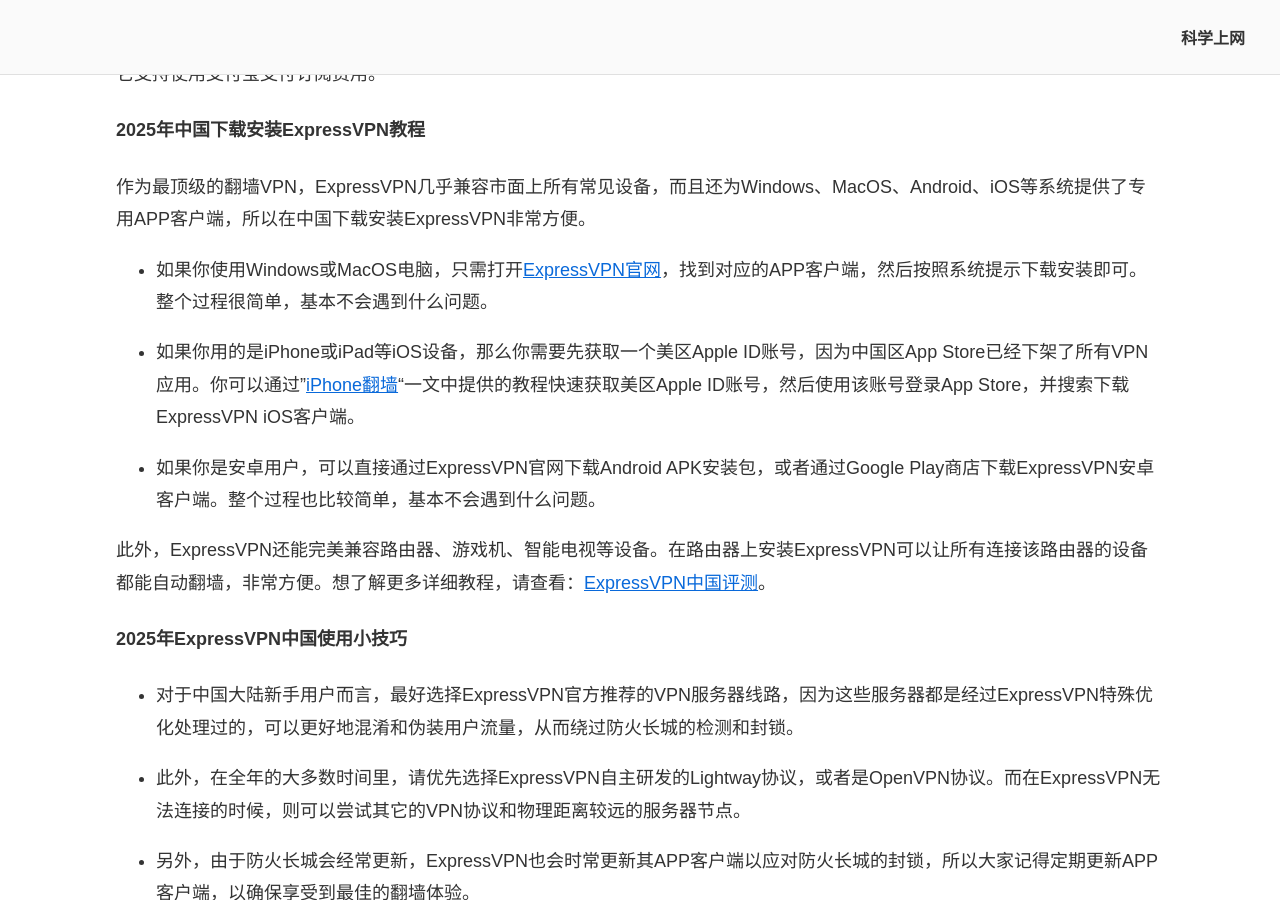
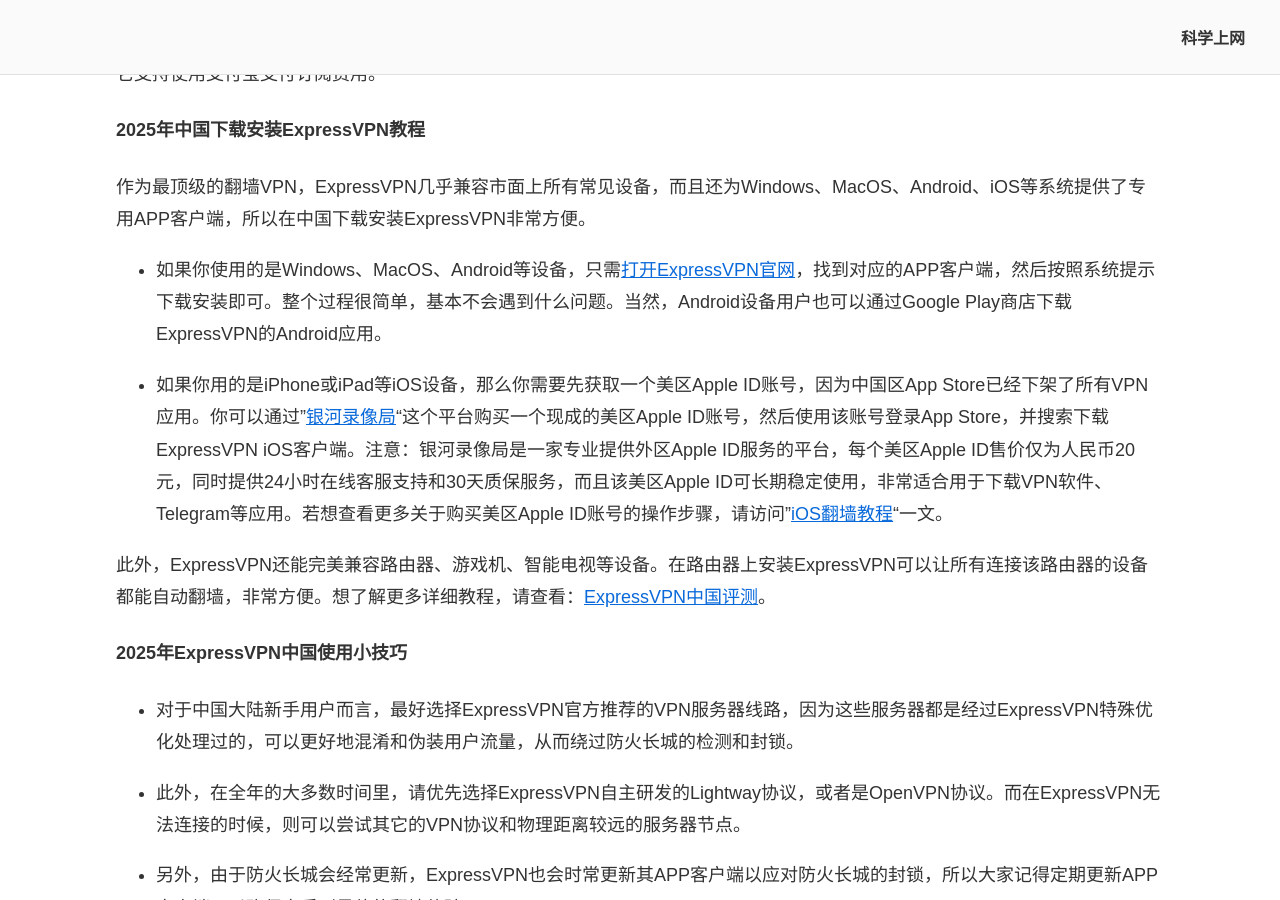
Before and after one commit to chinavpns/chinavpns.github.io, a Jekyll site: the page built from index.md, in a window 1280 px wide and 900 px high, scrolled down 12169 px. Built offline with Jekyll 4.4.1, drawn with Linux system fonts in a browser that asks for light colours.

Commit message:
Update index.md

```diff
--- a/index.md
+++ b/index.md
@@ -190,11 +190,9 @@
 
 作为最顶级的翻墙VPN，ExpressVPN几乎兼容市面上所有常见设备，而且还为Windows、MacOS、Android、iOS等系统提供了专用APP客户端，所以在中国下载安装ExpressVPN非常方便。
 
-* 如果你使用Windows或MacOS电脑，只需打开<a href="https://wallvpn.com/go/expressvpn/">ExpressVPN官网</a>，找到对应的APP客户端，然后按照系统提示下载安装即可。整个过程很简单，基本不会遇到什么问题。
+* 如果你使用的是Windows、MacOS、Android等设备，只需<a href="https://wallvpn.com/go/expressvpn/">打开ExpressVPN官网</a>，找到对应的APP客户端，然后按照系统提示下载安装即可。整个过程很简单，基本不会遇到什么问题。当然，Android设备用户也可以通过Google Play商店下载ExpressVPN的Android应用。
 
-* 如果你用的是iPhone或iPad等iOS设备，那么你需要先获取一个美区Apple ID账号，因为中国区App Store已经下架了所有VPN应用。你可以通过"<a href="https://github.com/chinavpns/iosvpn.github.io">iPhone翻墙</a>"一文中提供的教程快速获取美区Apple ID账号，然后使用该账号登录App Store，并搜索下载ExpressVPN iOS客户端。
-
-* 如果你是安卓用户，可以直接通过ExpressVPN官网下载Android APK安装包，或者通过Google Play商店下载ExpressVPN安卓客户端。整个过程也比较简单，基本不会遇到什么问题。
+* 如果你用的是iPhone或iPad等iOS设备，那么你需要先获取一个美区Apple ID账号，因为中国区App Store已经下架了所有VPN应用。你可以通过"<a href="https://nf.video/BTgSc">银河录像局</a>"这个平台购买一个现成的美区Apple ID账号，然后使用该账号登录App Store，并搜索下载ExpressVPN iOS客户端。注意：银河录像局是一家专业提供外区Apple ID服务的平台，每个美区Apple ID售价仅为人民币20元，同时提供24小时在线客服支持和30天质保服务，而且该美区Apple ID可长期稳定使用，非常适合用于下载VPN软件、Telegram等应用。若想查看更多关于购买美区Apple ID账号的操作步骤，请访问"<a href="https://github.com/chinavpns/iosvpn.github.io">iOS翻墙教程</a>"一文。
 
 此外，ExpressVPN还能完美兼容路由器、游戏机、智能电视等设备。在路由器上安装ExpressVPN可以让所有连接该路由器的设备都能自动翻墙，非常方便。想了解更多详细教程，请查看：<a href="https://github.com/chinavpns/expressvpn">ExpressVPN中国评测</a>。
 
```
